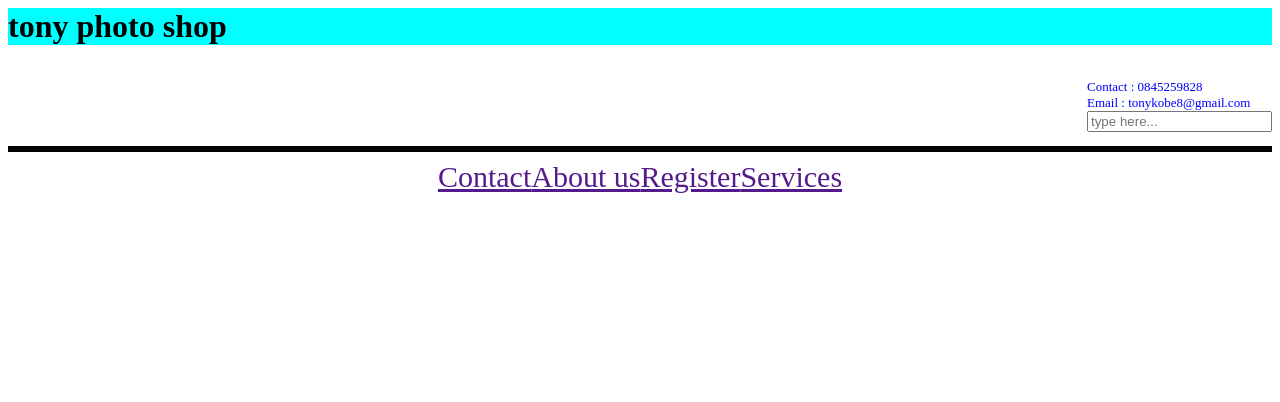
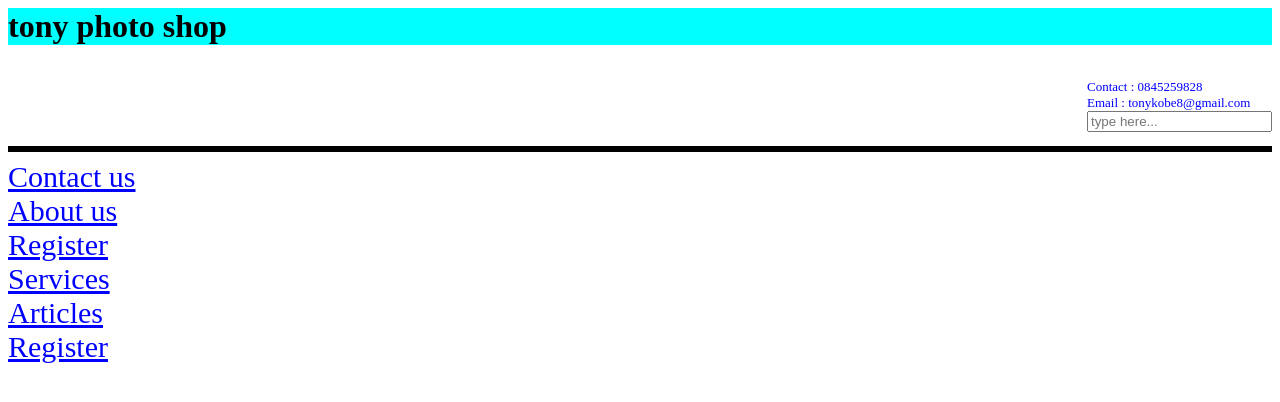
Before and after one commit to tonykobe8/angular-ivy-w76byp, an Angular app: page / in a window 1280 px wide. Shown: the top 402 px of the page. Built offline with nearby package versions, Linux system fonts and the light colour scheme.

Commit message:
2 files modified

```diff
--- a/src/app/app.component.css
+++ b/src/app/app.component.css
@@ -10,10 +10,9 @@ p {
 hr {
   border:3px solid;
 }
-.center {
+a {
   color:blue;
   font-size:30px;
-display:flex;
-justify-content:center;
+
 
 }
--- a/src/app/app.component.html
+++ b/src/app/app.component.html
@@ -4,8 +4,10 @@
 	<input type="text" placeholder="type here...">
     </p><br><br><br>
 		<br><hr>
-    <div class="center">
-    <a href>Contact </a> <br>
+
+    <a href>Contact us </a> <br>
     <a href> About us</a> <br>
     <a href> Register </a><br>
-   <a href> Services </a></div>
+   <a href> Services </a><br>
+   <a href> Articles </a><br>
+   <a href> Register </a>
```
